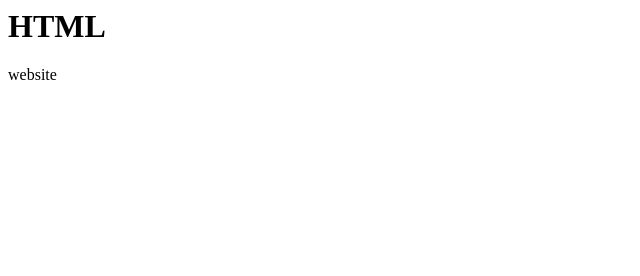
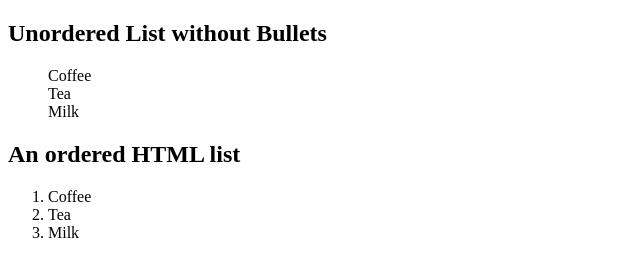
Before and after one commit to wongweizhi1e/tempo, a plain HTML site: page index.html in a window 1280 px wide. Shown: the whole page, without its empty margins (0-640 px from the left). Drawn offline with Linux system fonts and the light colour scheme.

Commit message:
Update index.html

```diff
--- a/index.html
+++ b/index.html
@@ -1,11 +1,21 @@
+<!DOCTYPE html>
 <html>
-<head>
-<title>
-Computing
-</title>
-</head>
 <body>
-<h1>HTML</h1>
-website
+
+<h2>Unordered List without Bullets</h2>
+
+<ul style="list-style-type:none;">
+  <li>Coffee</li>
+  <li>Tea</li>
+  <li>Milk</li>
+</ul>
+
+<h2>An ordered HTML list</h2>
+
+<ol>
+  <li>Coffee</li>
+  <li>Tea</li>
+  <li>Milk</li>
+</ol>
 </body>
 </html>
```
